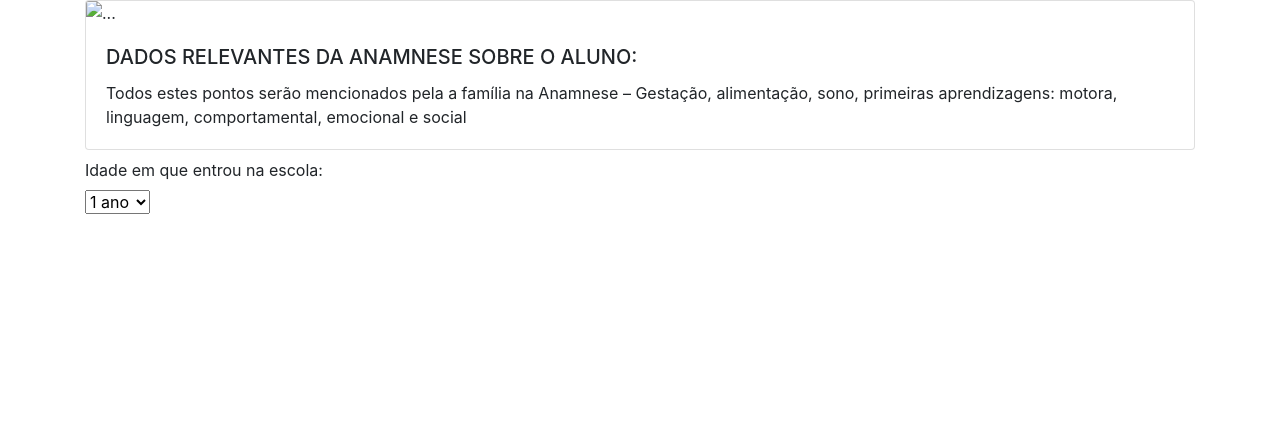
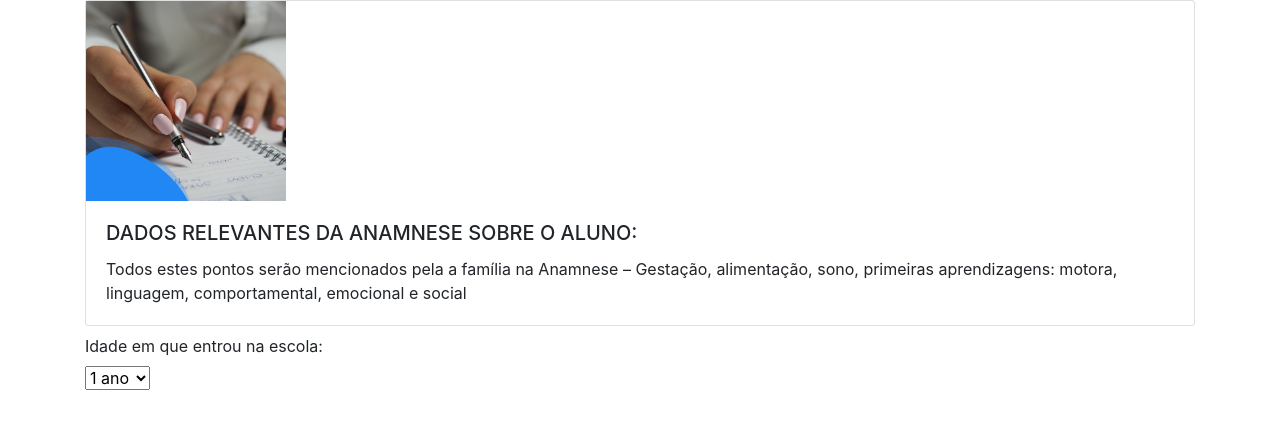
Before and after one commit to daviemmanuel/pei-online, a plain HTML site: page dados.html in a window 1280 px wide. Drawn offline with nearby package versions, Linux system fonts and the light colour scheme.

Commit message:
modificacoes em dados do aluno

```diff
--- a/dados.html
+++ b/dados.html
@@ -24,7 +24,12 @@
   <body>
     <div class="container">
       <div class="card">
-        <img src="..." class="card-img-top" alt="..." />
+        <img
+          src="./images/anamnese.jpg"
+          class="img-fluid"
+          alt="..."
+          style="width: 200px; height: 200px"
+        />
 
         <div class="card-body">
           <h5 class="card-title">
```
Also changed, not shown: images/anamnese.jpg (added).
